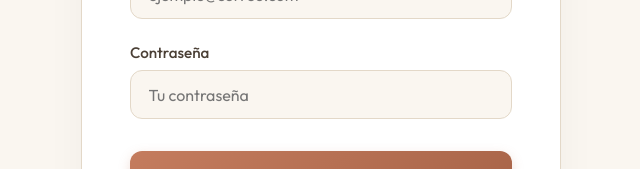
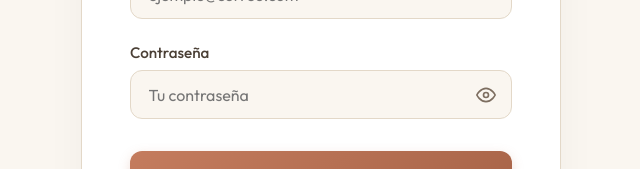
Before and after one commit to hwgaby87/tp-pwa-frontend, a React (Vite) app: page /login in a window 1280 px wide. Shown: the part 392-561 px from the top of the page, without its empty margins (319-959 px from the left). Built offline with nearby package versions, Linux system fonts and the light colour scheme; no server answers.

Commit message:
Estilos y accesibilidad

```diff
--- a/src/components/Sidebar/Sidebar.css
+++ b/src/components/Sidebar/Sidebar.css
@@ -47,17 +47,28 @@
     }
 
     .workspaces-column .ws-name,
-    .workspaces-column .app-name,
+    .workspaces-column .app-name-text,
     .workspaces-column .user-details,
-    .workspaces-column .add-btn,
     .workspaces-column .ws-actions,
     .workspaces-column .sidebar-form,
     .workspaces-column .toggle-header span:first-child {
         display: none;
     }
 
+    .workspaces-column .add-btn {
+        display: flex;
+        margin-top: 10px;
+        width: 32px;
+        height: 32px;
+        border-radius: 10px;
+        font-size: 1.2rem;
+    }
+
     .workspaces-column .app-brand {
         justify-content: center;
+        flex-direction: column;
+        align-items: center;
+        gap: 5px;
     }
 
     .workspaces-column .workspace-list li a {
--- a/src/components/Sidebar/Sidebar.jsx
+++ b/src/components/Sidebar/Sidebar.jsx
@@ -454,7 +454,7 @@
                             <circle cx="65" cy="35" r="8" fill="#ffffff"/>
                             <circle cx="65" cy="65" r="8" fill="#ffffff"/>
                         </svg>
-                        Conecta
+                        <span className="app-name-text">Conecta</span>
                     </h2>
                     <button
                         className="add-btn"
--- a/src/global.css
+++ b/src/global.css
@@ -154,6 +154,38 @@
   border-color: var(--accent-color);
   background-color: var(--bg-input);
   box-shadow: 0 0 0 4px rgba(var(--accent-color-rgb), 0.12);
+}
+
+.password-input-wrapper {
+  position: relative;
+  display: flex;
+  align-items: center;
+}
+
+.password-input-wrapper input {
+  flex: 1;
+  padding-right: 3.5rem !important;
+  width: 100%;
+}
+
+.password-toggle-btn {
+  position: absolute;
+  right: 0.5rem;
+  background: none;
+  border: none;
+  color: var(--text-muted);
+  cursor: pointer;
+  padding: 0.5rem;
+  display: flex;
+  align-items: center;
+  justify-content: center;
+  transition: all 0.2s;
+  border-radius: 8px;
+}
+
+.password-toggle-btn:hover {
+  color: var(--accent-color);
+  background-color: rgba(var(--accent-color-rgb), 0.1);
 }
 
 .auth-btn {
--- a/src/screens/LoginScreen/LoginScreen.jsx
+++ b/src/screens/LoginScreen/LoginScreen.jsx
@@ -28,6 +28,7 @@
 
     const {manageLogin} = useContext(AuthContext)
     const [errorMessage, setErrorMessage] = useState(null)
+    const [showPassword, setShowPassword] = useState(false)
 
     function onLogin (formState){
         setErrorMessage(null)
@@ -104,13 +105,27 @@
                     </div>
                     <div className="input-group">
                         <label htmlFor="password">Contraseña</label>
+                        <div className="password-input-wrapper">
                             <input
-                            type="password"
+                                type={showPassword ? "text" : "password"}
                                 id="password"
                                 name={LOGIN_FORM_FIELDS.PASSWORD}
                                 onChange={handleChangeInput}
                                 placeholder="Tu contraseña"
                             />
+                            <button
+                                type="button"
+                                className="password-toggle-btn"
+                                onClick={() => setShowPassword(!showPassword)}
+                                title={showPassword ? "Ocultar contraseña" : "Mostrar contraseña"}
+                            >
+                                {showPassword ? (
+                                    <svg width="20" height="20" viewBox="0 0 24 24" fill="none" stroke="currentColor" strokeWidth="2" strokeLinecap="round" strokeLinejoin="round"><path d="M17.94 17.94A10.07 10.07 0 0 1 12 20c-7 0-11-8-11-8a18.45 18.45 0 0 1 5.06-5.94M9.9 4.24A9.12 9.12 0 0 1 12 4c7 0 11 8 11 8a18.5 18.5 0 0 1-2.16 3.19m-6.72-1.07a3 3 0 1 1-4.24-4.24"></path><line x1="1" y1="1" x2="23" y2="23"></line></svg>
+                                ) : (
+                                    <svg width="20" height="20" viewBox="0 0 24 24" fill="none" stroke="currentColor" strokeWidth="2" strokeLinecap="round" strokeLinejoin="round"><path d="M1 12s4-8 11-8 11 8 11 8-4 8-11 8-11-8-11-8z"></path><circle cx="12" cy="12" r="3"></circle></svg>
+                                )}
+                            </button>
+                        </div>
                     </div>
                     <button type="submit" className="auth-btn" disabled={loading}>
                         {loading ? 'Cargando...' : 'Iniciar sesión'}
```
Lines whose indentation alone changed are shown as unchanged.
